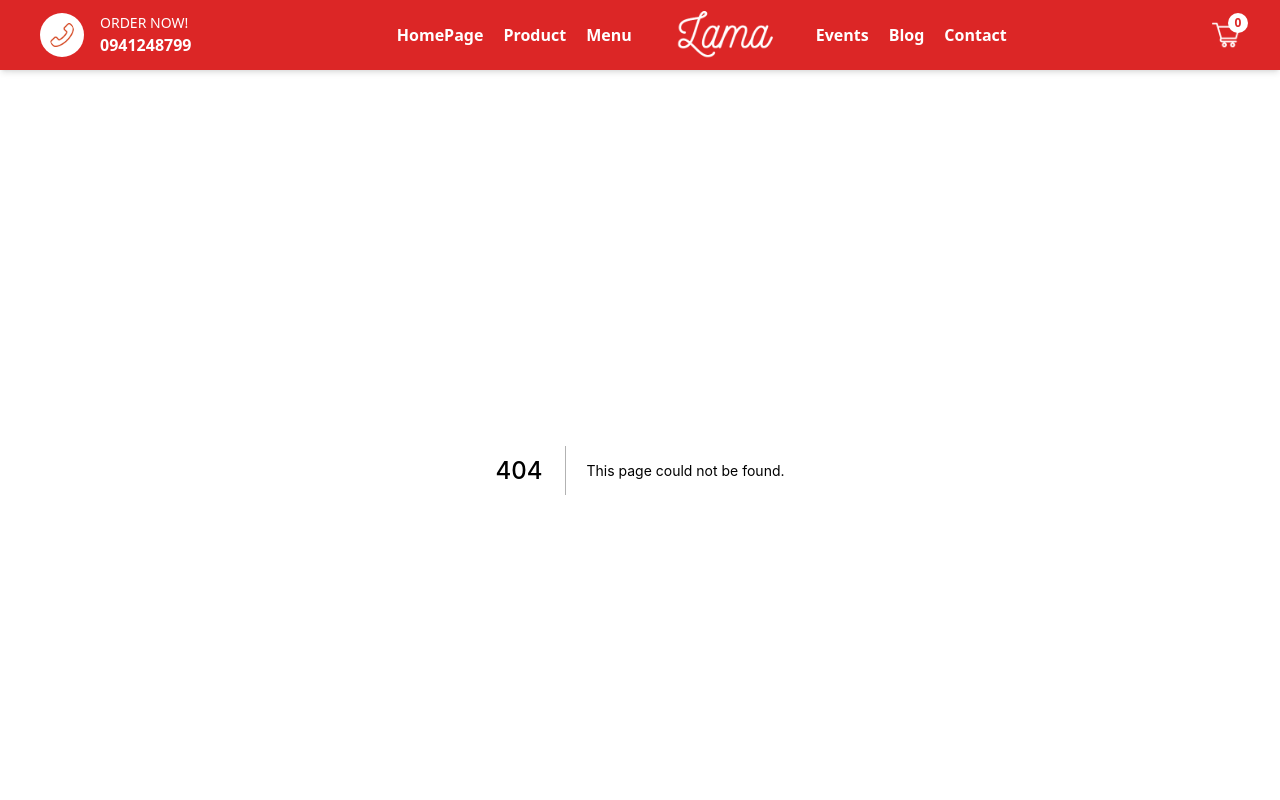
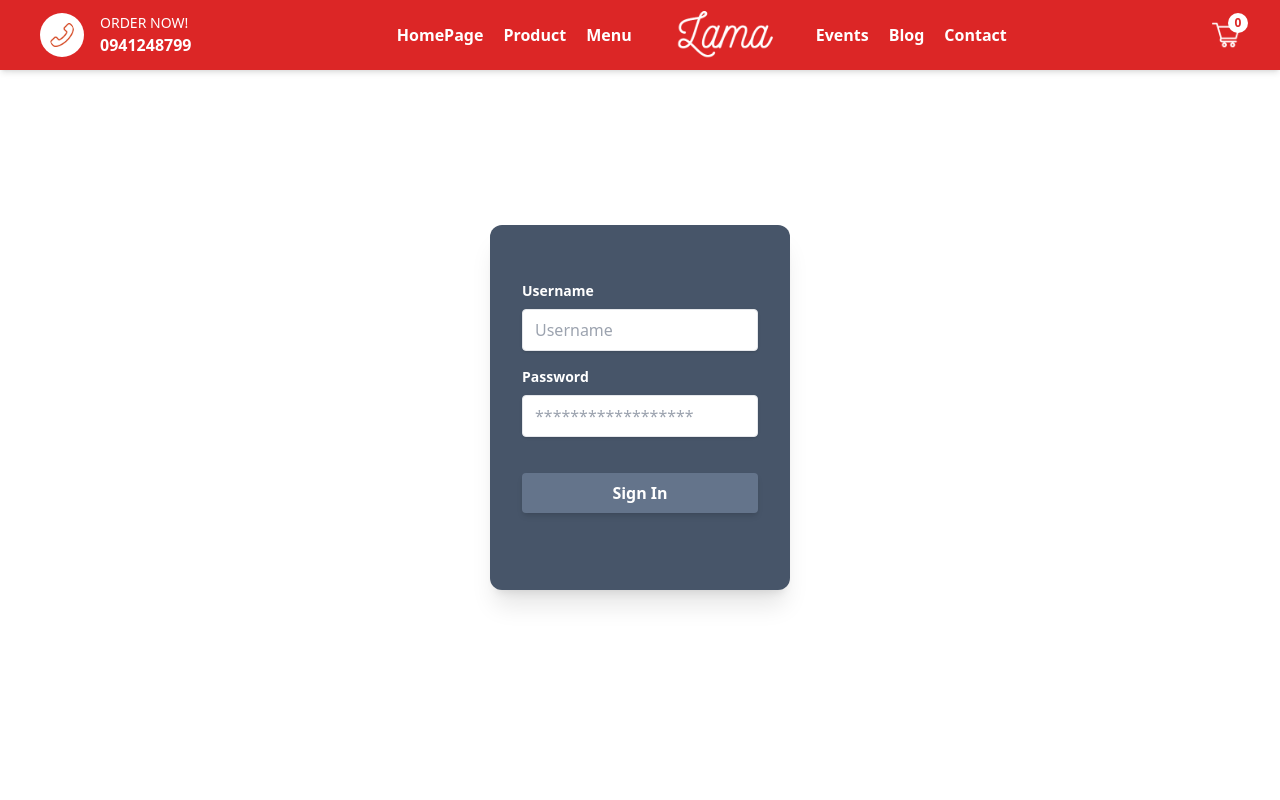
Before and after one commit to natnael-OQP/food-ordering-app, a Next.js app: page /admin/login in a window 1280 px wide. Before the commit this address had no page. Shown: the top 800 px of the page. Built offline with nearby package versions, Linux system fonts and the light colour scheme.

Commit message:
login component

```diff
--- /dev/null
+++ b/pages/admin/login.tsx
@@ -0,0 +1,66 @@
+import axios from 'axios'
+import { useRouter } from 'next/router'
+import React, { useState } from 'react'
+
+const Login = () => {
+    const [username, setUsername] = useState<string>('')
+    const [password, setPassword] = useState<string>('')
+    const [error, setError] = useState<boolean>(false)
+    const router = useRouter()
+    const handelClick = async () => {
+        if (username && password) {
+            await axios.post('http://localhost:3000/api/login', {
+                username,
+                password,
+            })
+            router.push('/admin')
+        } else {
+            setError(true)
+        }
+    }
+
+    return (
+        <div className="flex h-[calc(100vh_-_110px)] items-center justify-center">
+            <div className="mb-4  flex h-[365px] w-[300px] flex-col justify-center rounded-xl bg-slate-600  px-8 pb-5  shadow-xl ">
+                <div className="mb-4">
+                    <label className=" mb-2 block text-sm font-bold text-white">
+                        Username
+                    </label>
+                    <input
+                        value={username}
+                        onChange={(e) => setUsername(e.target.value)}
+                        type="text"
+                        placeholder="Username"
+                        required={true}
+                        className=" w-full appearance-none rounded border py-2 px-3 shadow"
+                    />
+                </div>
+                <div className="mb-6">
+                    <label className=" mb-2 block text-sm font-bold text-white">
+                        Password
+                    </label>
+                    <input
+                        value={password}
+                        onChange={(e) => setPassword(e.target.value)}
+                        type="password"
+                        placeholder="******************"
+                        className="border-red  mb-3 w-full appearance-none rounded border py-2 px-3 shadow"
+                    />
+                </div>
+                <button
+                    onClick={handelClick}
+                    className="bg-blue hover:bg-blue-dark transform rounded  border-none bg-slate-500 py-2 px-4 font-bold text-white shadow-md outline-none transition duration-300 hover:scale-105 active:scale-95"
+                >
+                    Sign In
+                </button>
+                {error && (
+                    <span className="pt-4 text-center text-base font-semibold text-red-400 ">
+                        Wrong credentials!
+                    </span>
+                )}
+            </div>
+        </div>
+    )
+}
+
+export default Login
```
